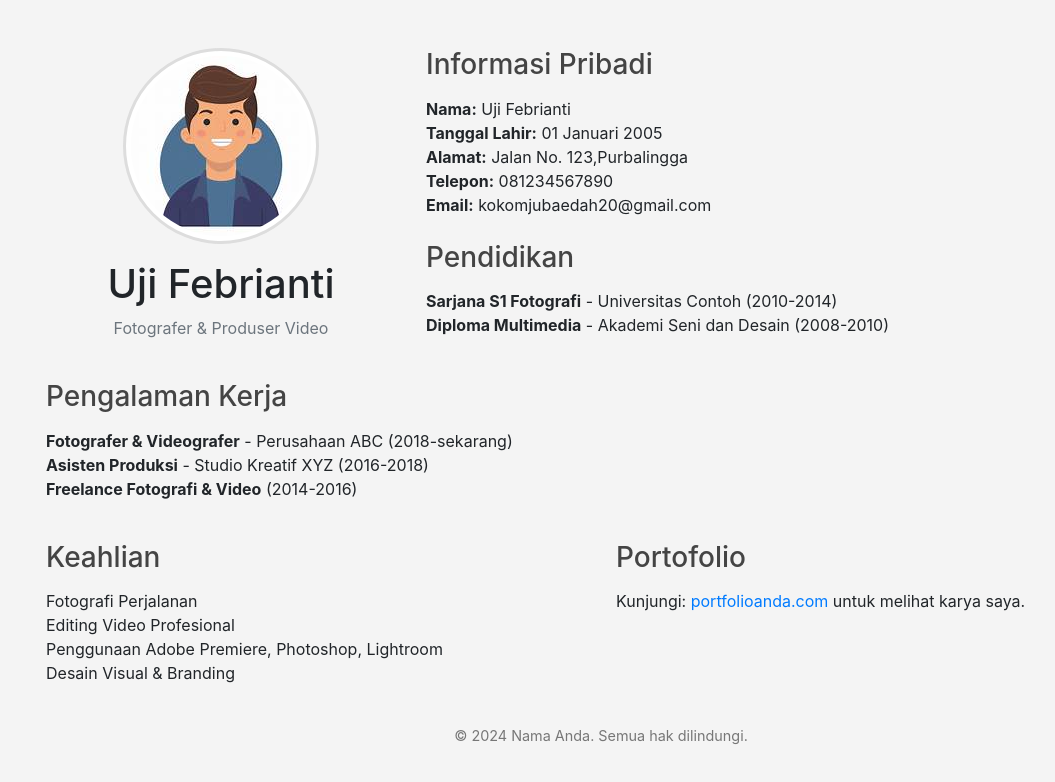
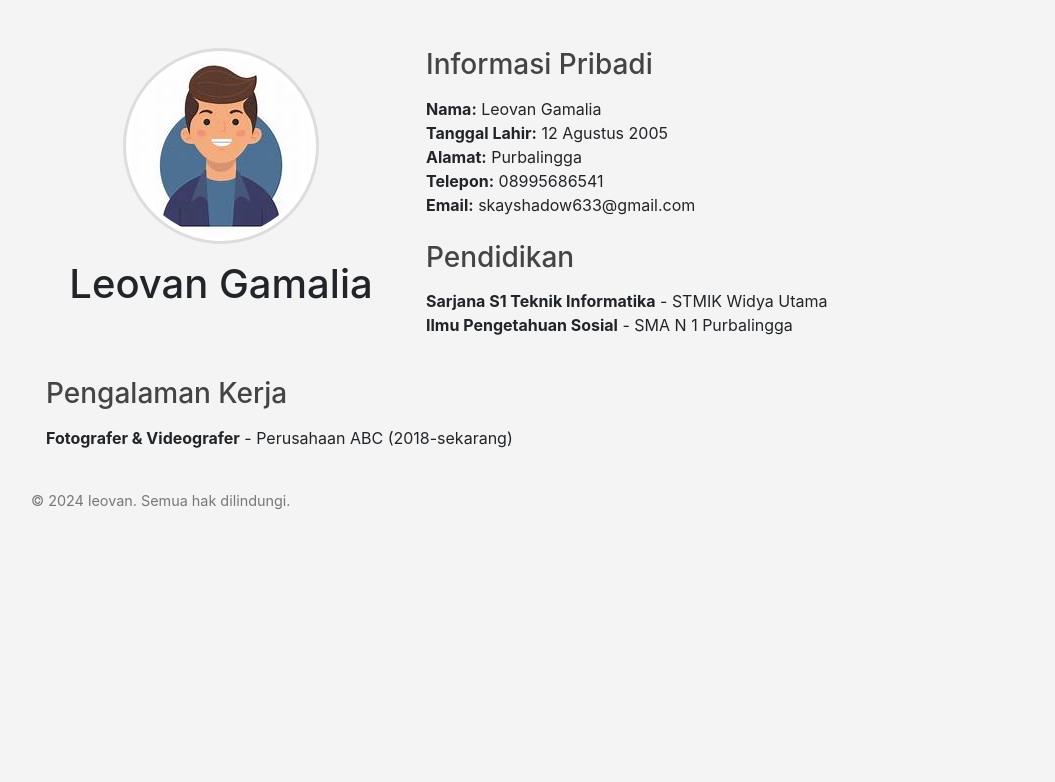
Before and after one commit to nami699/biodata, a plain HTML site: page index.html in a window 1280 px wide. Shown: the whole page, without its empty margins (39-1094 px from the left). Drawn offline with nearby package versions, Linux system fonts and the light colour scheme.

Commit message:
Update index.html dari web
update dari web

```diff
--- a/index.html
+++ b/index.html
@@ -3,7 +3,7 @@
 <head>
     <meta charset="UTF-8">
     <meta name="viewport" content="width=device-width, initial-scale=1.0">
-    <title>Biodata dan CV</title>
+    <title>Biodata </title>
     <link rel="stylesheet" href="https://stackpath.bootstrapcdn.com/bootstrap/4.5.2/css/bootstrap.min.css">
     <link rel="stylesheet" href="styles.css">
 </head>
@@ -12,24 +12,23 @@
         <div class="row">
             <div class="col-md-4 text-center">
                 <img src="img/leo.jpeg" alt="Foto Profil" class="img-fluid rounded-circle mb-3">
-                <h1>Uji Febrianti</h1>
-                <p class="text-muted">Fotografer & Produser Video</p>
+                <h1>Leovan Gamalia</h1>
             </div>
             <div class="col-md-8">
                 <section class="personal-info">
                     <h2>Informasi Pribadi</h2>
                     <ul class="list-unstyled">
-                        <li><strong>Nama:</strong> Uji Febrianti</li>
-                        <li><strong>Tanggal Lahir:</strong> 01 Januari 2005</li>
-                        <li><strong>Alamat:</strong> Jalan No. 123,Purbalingga</li>
-                        <li><strong>Telepon:</strong> 081234567890</li>
-                        <li><strong>Email:</strong> kokomjubaedah20@gmail.com
+                        <li><strong>Nama:</strong> Leovan Gamalia</li>
+                        <li><strong>Tanggal Lahir:</strong> 12 Agustus 2005</li>
+                        <li><strong>Alamat:</strong> Purbalingga</li>
+                        <li><strong>Telepon:</strong> 08995686541</li>
+                        <li><strong>Email:</strong> skayshadow633@gmail.com
                 </section>
                 <section class="education mt-4">
                     <h2>Pendidikan</h2>
                     <ul class="list-unstyled">
-                        <li><strong>Sarjana S1 Fotografi</strong> - Universitas Contoh (2010-2014)</li>
-                        <li><strong>Diploma Multimedia</strong> - Akademi Seni dan Desain (2008-2010)</li>
+                        <li><strong>Sarjana S1 Teknik Informatika</strong> - STMIK Widya Utama</li>
+                        <li><strong>Ilmu Pengetahuan Sosial</strong> - SMA N 1 Purbalingga</li>
                     </ul>
                 </section>
             </div>
@@ -41,37 +40,16 @@
                     <h2>Pengalaman Kerja</h2>
                     <ul class="list-unstyled">
                         <li><strong>Fotografer & Videografer</strong> - Perusahaan ABC (2018-sekarang)</li>
-                        <li><strong>Asisten Produksi</strong> - Studio Kreatif XYZ (2016-2018)</li>
-                        <li><strong>Freelance Fotografi & Video</strong> (2014-2016)</li>
                     </ul>
                 </section>
             </div>
-        </div>
-
-        <div class="row mt-4">
-            <div class="col-md-6">
-                <section class="skills">
-                    <h2>Keahlian</h2>
-                    <ul class="list-unstyled">
-                        <li>Fotografi Perjalanan</li>
-                        <li>Editing Video Profesional</li>
-                        <li>Penggunaan Adobe Premiere, Photoshop, Lightroom</li>
-                        <li>Desain Visual & Branding</li>
-                    </ul>
-                </section>
-            </div>
-            <div class="col-md-6">
-                <section class="portfolio">
-                    <h2>Portofolio</h2>
-                    <p>Kunjungi: <a href="http://portfolioanda.com">portfolioanda.com</a> untuk melihat karya saya.</p>
-                </section>
-            </div>
-        </div>
 
         <footer class="text-center mt-4">
-            <p>&copy; 2024 Nama Anda. Semua hak dilindungi.</p>
+            <p>&copy; 2024 leovan. Semua hak dilindungi.</p>
         </footer>
     </div>
+
+        </div>
 
     <script src="https://code.jquery.com/jquery-3.5.1.slim.min.js"></script>
     <script src="https://cdn.jsdelivr.net/npm/@popperjs/core@2.9.1/dist/umd/popper.min.js"></script>
```
